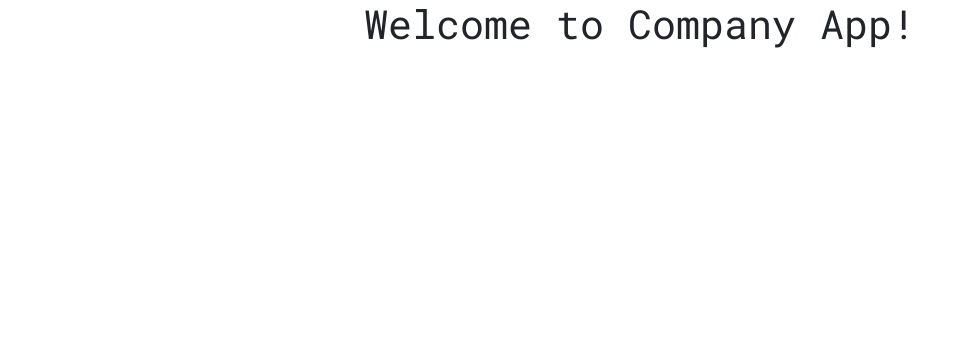
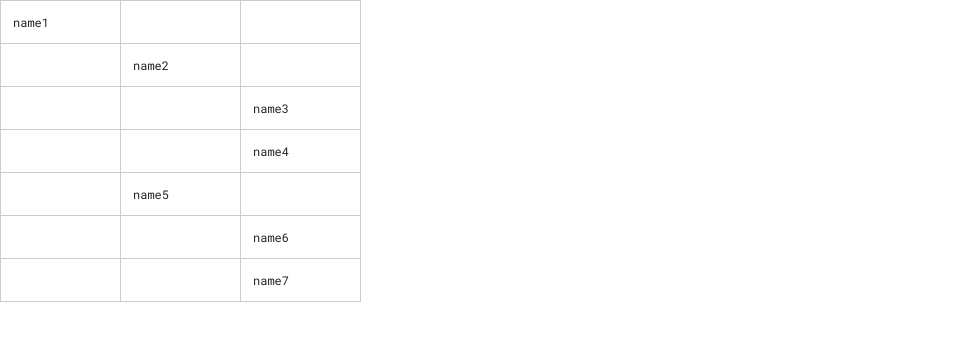
Before and after one commit to innovativeGem/company-app, an Angular app: page / in a window 1280 px wide. Shown: the top 340 px of the page, without its empty margins (0-969 px from the left). Built offline with nearby package versions, Linux system fonts and the light colour scheme.

Commit message:
initial table and styling

```diff
--- a/src/app/app.component.html
+++ b/src/app/app.component.html
@@ -1,6 +1,46 @@
 <!--The content below is only a placeholder and can be replaced.-->
 <div style="text-align:center">
-  <h1>
-    Welcome to {{title}}!
-  </h1>
+  <table cellspacing="0" cellpadding="12px">
+    <tr>
+        <td>name1</td>
+        <td></td>
+        <td></td>
+    </tr>
+
+    <tr>
+        <td></td>
+        <td>name2</td>
+        <td></td>
+    </tr>
+
+    <tr>
+        <td></td>
+        <td></td>
+        <td>name3</td>
+    </tr>
+
+    <tr>
+        <td></td>
+        <td></td>
+        <td>name4</td>
+    </tr>
+
+    <tr>
+        <td></td>
+        <td>name5</td>
+        <td></td>
+    </tr>
+
+    <tr>
+        <td></td>
+        <td></td>
+        <td>name6</td>
+    </tr>
+
+    <tr>
+        <td></td>
+        <td></td>
+        <td>name7</td>
+    </tr>
+  </table>
 </div>
--- a/src/app/app.component.scss
+++ b/src/app/app.component.scss
@@ -0,0 +1,14 @@
+
+* {
+  box-sizing: border-box;
+}
+table tr td {
+  border: thin solid #ccc;
+  border-bottom: none;
+  width: 10em;
+  text-align: left;
+}
+
+table tr:last-child td {
+  border-bottom: thin solid #ccc;
+}
```
